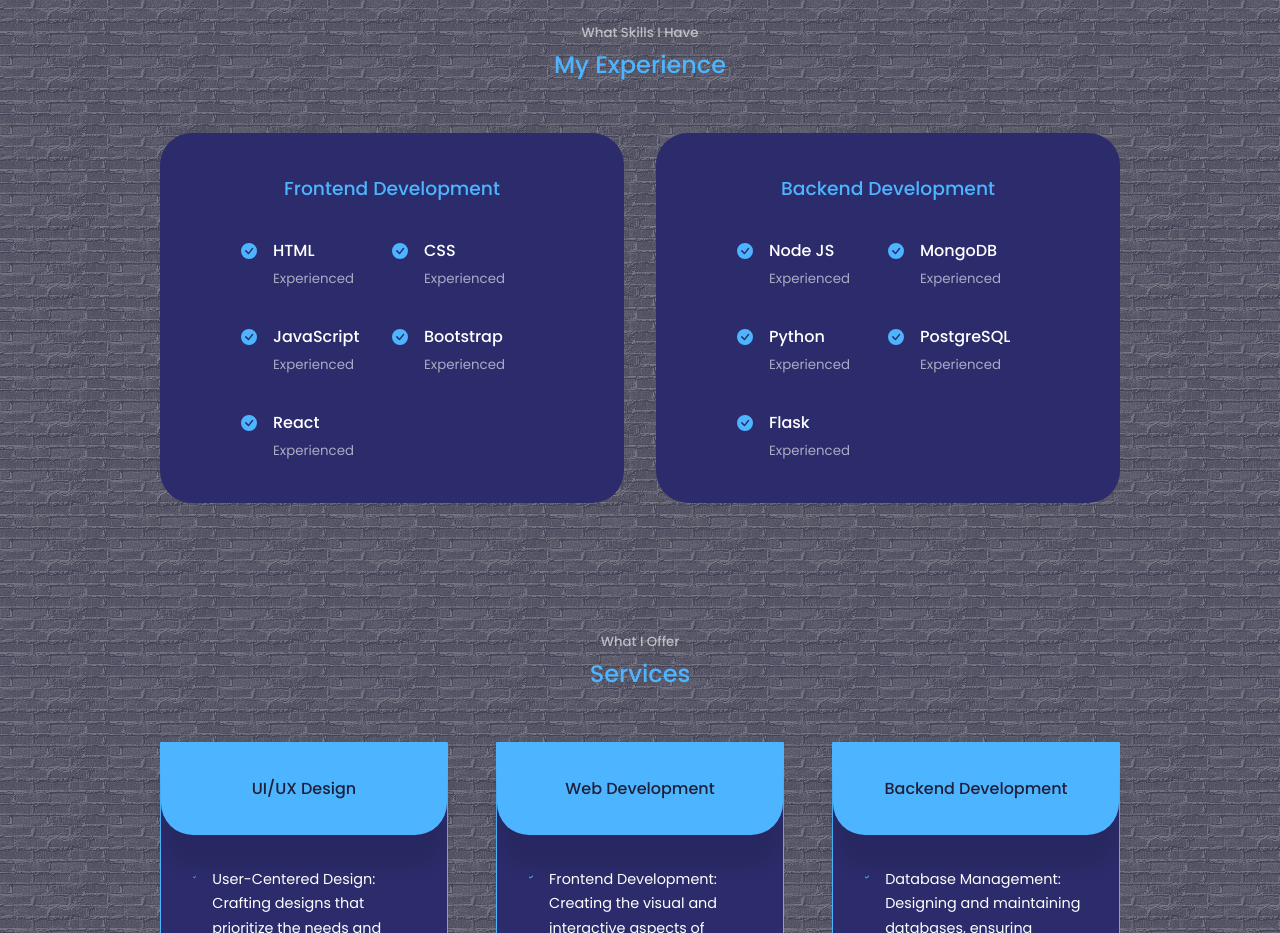
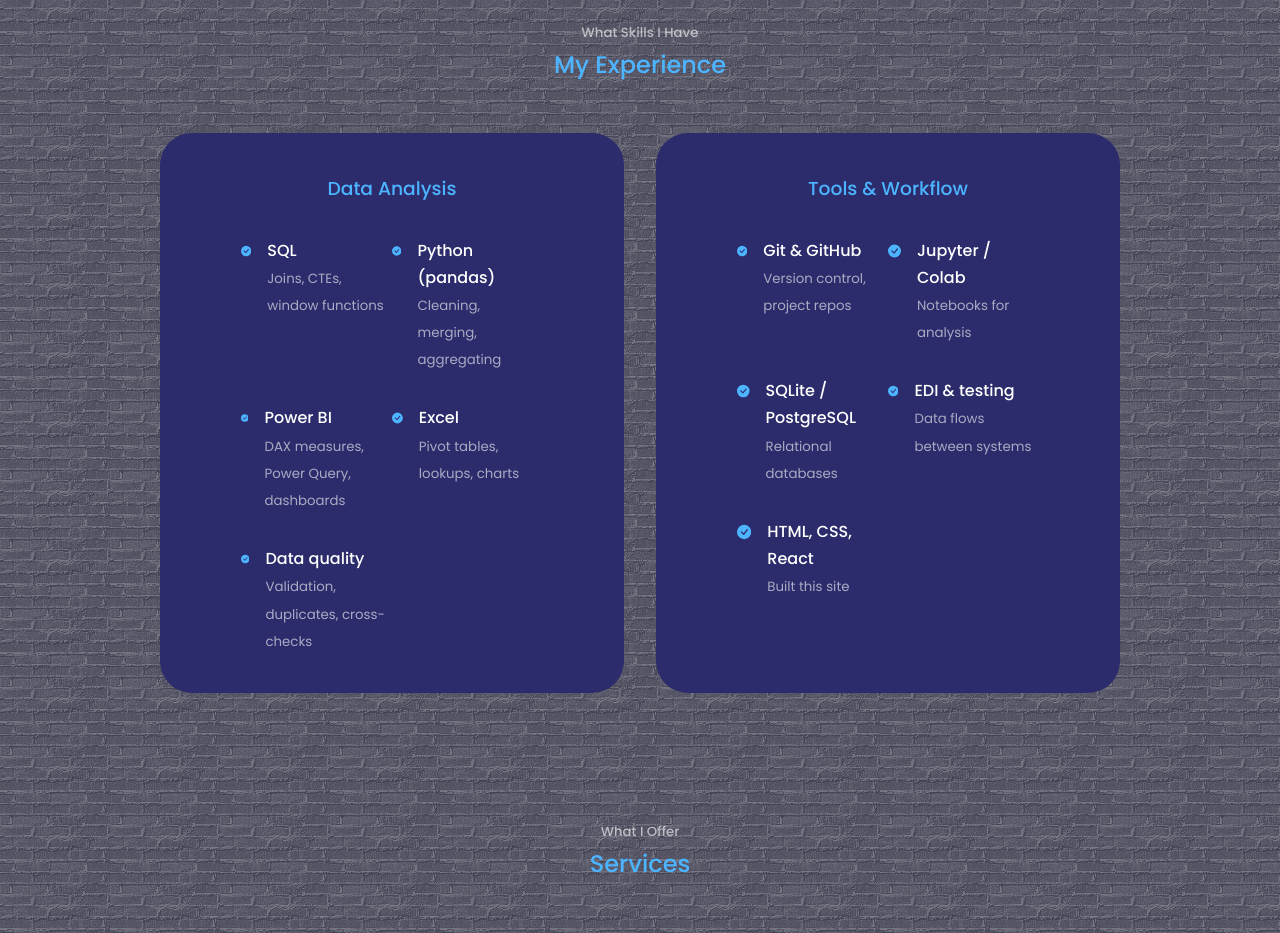
Before and after one commit to dinevtomislav/Portfolio, a React (Create React App) app in the folder react-portfolio-website/: page / in a window 1280 px wide. Shown: the part 1900-2833 px from the top of the page. Built offline with nearby package versions, Linux system fonts and the light colour scheme.

Commit message:
Experience: data skills

```diff
--- a/react-portfolio-website/src/components/experience/Experience.jsx
+++ b/react-portfolio-website/src/components/experience/Experience.jsx
@@ -1,6 +1,22 @@
 import React from 'react'
 import './experience.css'
 import {BsCheckCircleFill} from 'react-icons/bs'
+
+const analysis = [
+  {skill: 'SQL', detail: 'Joins, CTEs, window functions'},
+  {skill: 'Python (pandas)', detail: 'Cleaning, merging, aggregating'},
+  {skill: 'Power BI', detail: 'DAX measures, Power Query, dashboards'},
+  {skill: 'Excel', detail: 'Pivot tables, lookups, charts'},
+  {skill: 'Data quality', detail: 'Validation, duplicates, cross-checks'},
+]
+
+const tools = [
+  {skill: 'Git & GitHub', detail: 'Version control, project repos'},
+  {skill: 'Jupyter / Colab', detail: 'Notebooks for analysis'},
+  {skill: 'SQLite / PostgreSQL', detail: 'Relational databases'},
+  {skill: 'EDI & testing', detail: 'Data flows between systems'},
+  {skill: 'HTML, CSS, React', detail: 'Built this site'},
+]
 
 const Experience = () => {
   return (
@@ -9,76 +25,22 @@ const Experience = () => {
       <h2>My Experience</h2>
 
       <div className='container experience__container'>
-        <div className='experience__frontend'>
-        <h3>Frontend Development</h3>
+        {[['Data Analysis', analysis], ['Tools & Workflow', tools]].map(([heading, items]) => (
+          <div key={heading}>
+            <h3>{heading}</h3>
             <div className='experience__content'>
-        <article className='experience__details'>
+              {items.map(({skill, detail}) => (
+                <article key={skill} className='experience__details'>
                   <BsCheckCircleFill className='experience__details-icon'/>
-        <div><h4>HTML</h4>
-        <small className='text-light'>Experienced</small>
+                  <div>
+                    <h4>{skill}</h4>
+                    <small className='text-light'>{detail}</small>
                   </div>
                 </article>
-        <article className='experience__details'>
-        <BsCheckCircleFill className='experience__details-icon'/>
-        <div><h4>CSS</h4>
-        <small className='text-light'>Experienced</small>
-        </div>
-        </article>
-        <article className='experience__details'>
-        <BsCheckCircleFill className='experience__details-icon'/>
-        <div><h4>JavaScript</h4>
-        <small className='text-light'>Experienced</small>
-        </div>
-        </article>
-        <article className='experience__details'>
-        <BsCheckCircleFill className='experience__details-icon'/>
-        <div><h4>Bootstrap</h4>
-        <small className='text-light'>Experienced</small>
-        </div>
-        </article>
-        <article className='experience__details'>
-        <BsCheckCircleFill className='experience__details-icon'/>
-        <div><h4>React</h4>
-        <small className='text-light'>Experienced</small>
-        </div>
-        </article>
+              ))}
             </div>
           </div>
-        <div className='experinece__backend'>
-        <h3>Backend Development</h3>
-        <div className='experience__content'>
-        <article className='experience__details'>
-        <BsCheckCircleFill className='experience__details-icon'/>
-        <div><h4>Node JS</h4>
-        <small className='text-light'>Experienced</small>
-        </div>
-        </article>
-        <article className='experience__details'>
-        <BsCheckCircleFill className='experience__details-icon'/>
-        <div><h4>MongoDB</h4>
-        <small className='text-light'>Experienced</small>
-        </div>
-        </article>
-        <article className='experience__details'>
-        <BsCheckCircleFill className='experience__details-icon'/>
-        <div><h4>Python</h4>
-        <small className='text-light'>Experienced</small>
-        </div>
-        </article>
-        <article className='experience__details'>
-        <BsCheckCircleFill className='experience__details-icon'/>
-        <div><h4>PostgreSQL</h4>
-        <small className='text-light'>Experienced</small>
-        </div>
-        </article>
-        <article className='experience__details'>
-        <BsCheckCircleFill className='experience__details-icon'/>
-        <div><h4>Flask</h4>
-        <small className='text-light'>Experienced</small>
-        </div>
-        </article>
-        </div>
-        </div>
+        ))}
       </div>
     </section>
   )
```
Lines whose indentation alone changed are shown as unchanged.
